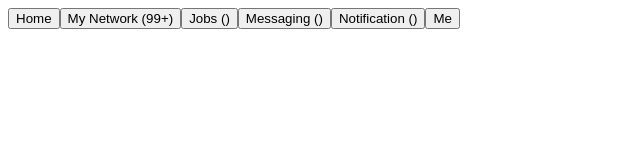
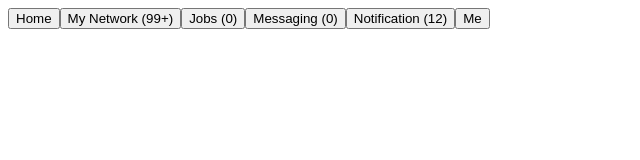
Before and after one commit to subh511/week-7.2, a React (Vite) app: page / in a window 1280 px wide. Shown: the top 160 px of the page, without its empty margins (0-640 px from the left). Built offline with nearby package versions, Linux system fonts and the light colour scheme.

Commit message:
added all notification through nab

```diff
--- a/src/App.jsx
+++ b/src/App.jsx
@@ -1,5 +1,10 @@
 import { RecoilRoot, useRecoilValue } from "recoil";
-import { networkAtom } from "./components/store/atom";
+import {
+  jobsAtom,
+  messageAtom,
+  networkAtom,
+  notificationAtom,
+} from "./components/store/atom";
 
 function App() {
   return (
@@ -10,7 +15,12 @@
 }
 
 function Buttons() {
+
   const networkNotificationCount = useRecoilValue(networkAtom);
+  const jobsAtomCount = useRecoilValue(jobsAtom);
+  const messageAtomCount = useRecoilValue(messageAtom);
+  const notificationAtomCount = useRecoilValue(notificationAtom);
+
   return (
     <div>
       <button>Home </button>
@@ -18,9 +28,9 @@
         My Network (
         {networkNotificationCount >= 100 ? "99+" : networkNotificationCount})
       </button>
-      <button>Jobs ()</button>
-      <button>Messaging ()</button>
-      <button>Notification ()</button>
+      <button>Jobs ({jobsAtomCount})</button>
+      <button>Messaging ({messageAtomCount})</button>
+      <button>Notification ({notificationAtomCount})</button>
       <button>Me </button>
     </div>
   );
```
